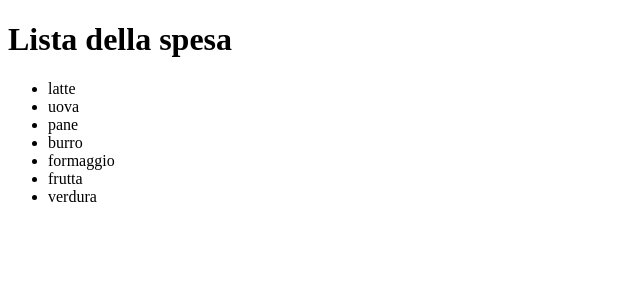
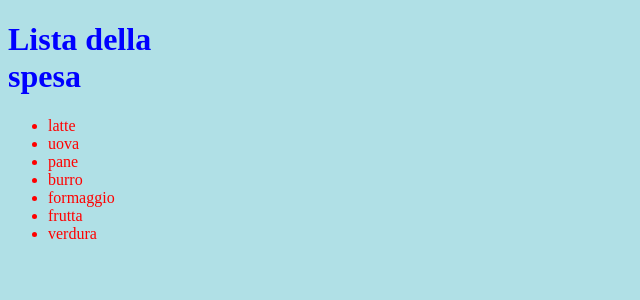
Before and after one commit to Rdgpsy/app-lista-spesa, a Flask app: page / in a window 1280 px wide. Shown: the top 300 px of the page, without its empty margins (0-640 px from the left). Run offline with Flask 3, Linux system fonts and the light colour scheme.

Commit message:
Aggiunto CSS e cartella static

```diff
--- /dev/null
+++ b/static/style.css
@@ -0,0 +1,16 @@
+/* colore di sfondo pagina */
+body {
+    background-color: powderblue;
+}
+h1 {
+    color: blue; /* colore titolo */
+}
+ul {
+    color: red; /* colore elemento puntato */
+}
+ul {
+    font-family: "Times New Roman"; /* carattere elenco puntato */
+}
+h1 {
+    max-width: 200px; /* larghezza massima elemento */
+}
--- a/templates/index.html
+++ b/templates/index.html
@@ -1,7 +1,9 @@
 <!DOCTYPE html>
 <html>
     <head>
+        <link rel="stylesheet" href={{ url_for('static', filename='style.css') }}>
         <title>{{titolo}}</title>  <!-- titolo della pagina -->
+    </head>
     <body>
         <h1>{{titolo}}</h1>
         <ul><!-- devo passare un elenco -->
```
